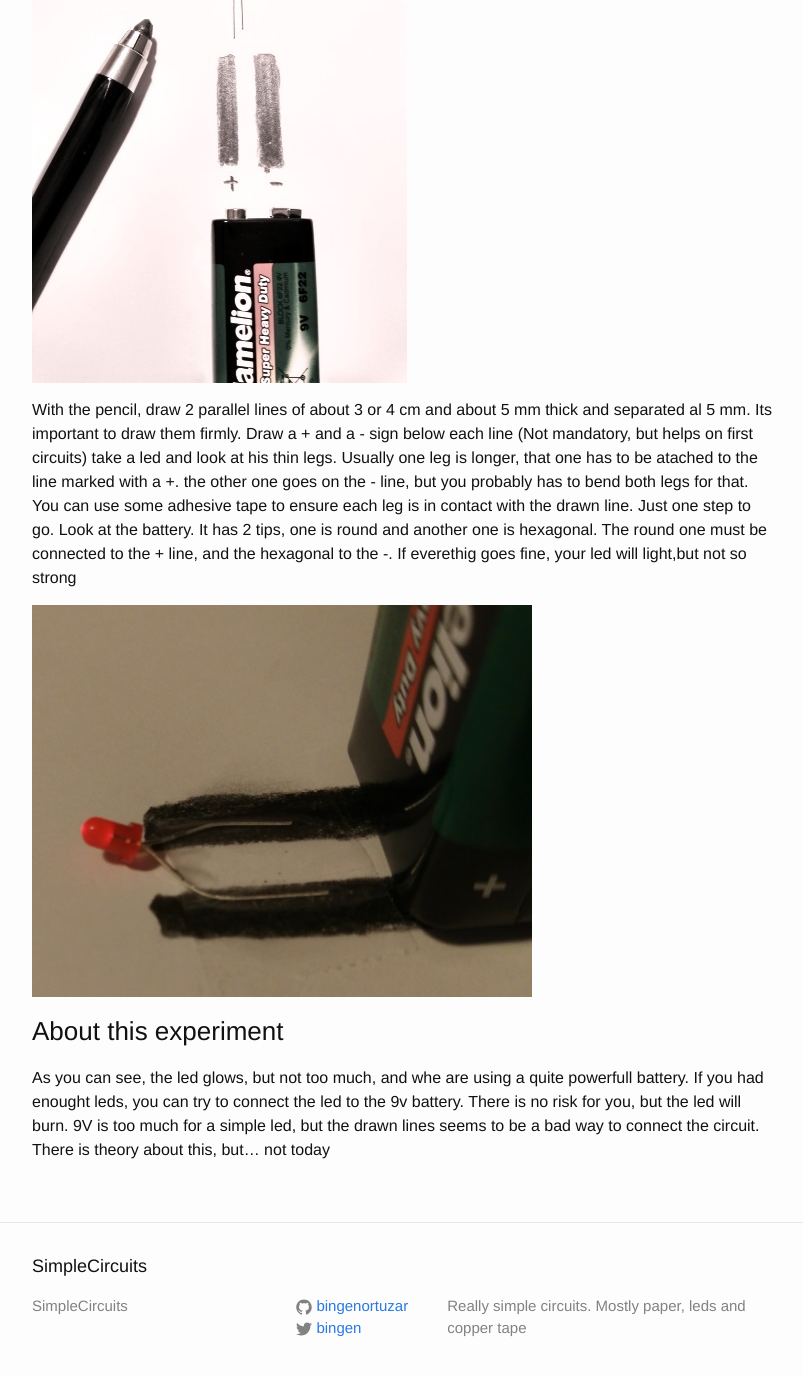
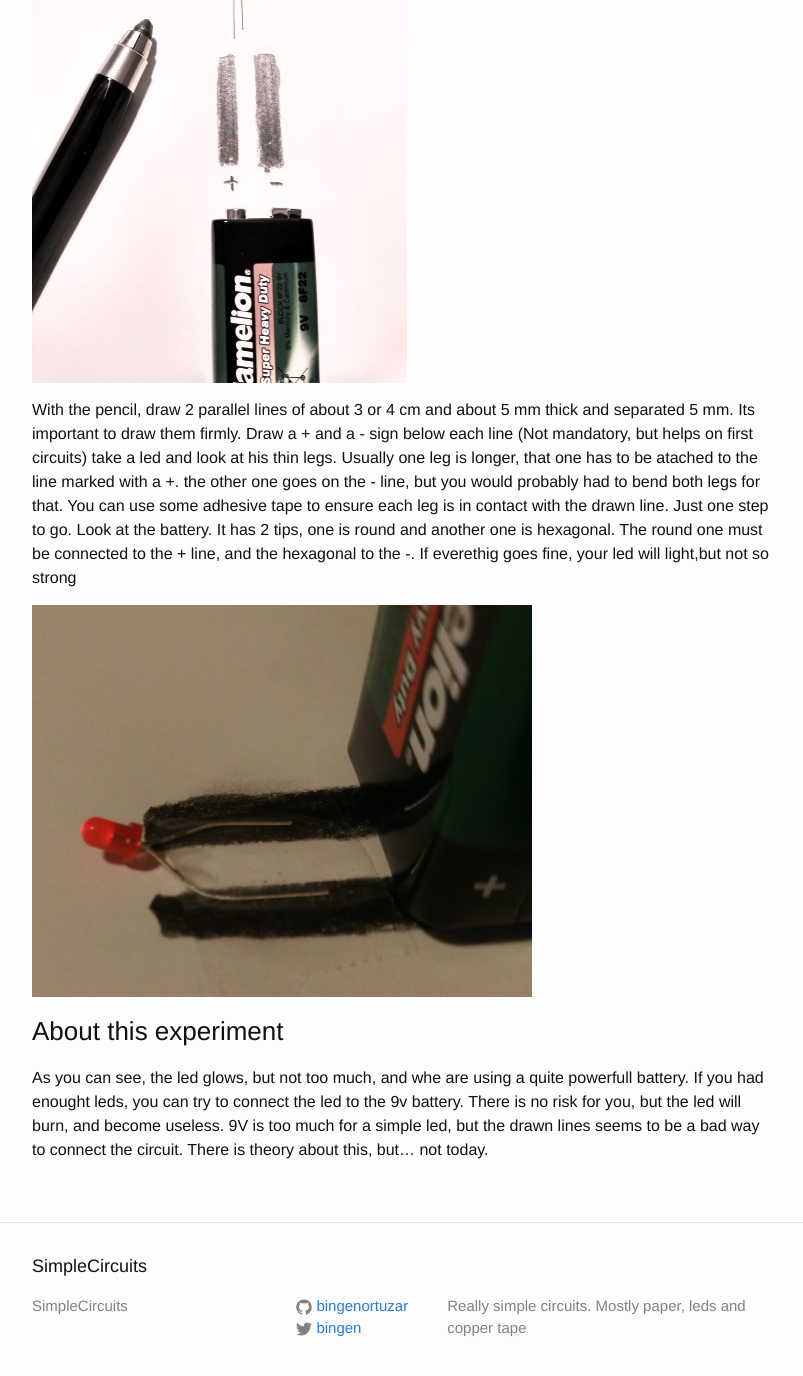
Before and after one commit to bingenortuzar/simplecircuits, a Jekyll site: the page built from _posts/2016-11-20-PaperDrawnCircuit.markdown, in a window 1280 px wide and 1400 px high, scrolled down 658 px. Shown: the top 1376 px of the window, without its empty margins (238-1041 px from the left). Built offline with Jekyll 4.4.1, drawn with Linux system fonts in a browser that asks for light colours; some of the changed text lies outside the part shown.

Commit message:
perhaps doing this in English is not a good idea :)

```diff
--- a/_posts/2016-11-20-FirsrCircuit.markdown
+++ b/_posts/2016-11-20-FirstCircuit.markdown
@@ -11,10 +11,9 @@ This circuit is the easiest one, so easy perhaps, but don't understimate it. Chi
         - CR2032 coin battery (or any other 3v coin battery)
         - one led
 
+![SimplestCircuit]({{ site.url }}/assets/SimplestCircuit500.jpg)
+
 ### The circuit schema
-
-
-![SimplestCircuit]({{ site.url }}/assets/SimplestCircuit500.jpg)
 
 Look at the battery, usually there's a + sign on one of the sides. Take a led and look at his thin legs. Usually one leg is longer, that one has to be atached to the + side of the battery and the other to the - side.
 that's all. easy no?
--- a/_posts/2016-11-20-PaperDrawnCircuit.markdown
+++ b/_posts/2016-11-20-PaperDrawnCircuit.markdown
@@ -20,8 +20,8 @@ This circuit is the very easy, but not so efficient, I like it because children
 ![PencilDrawn]({{ site.url }}/assets/PencilDrawnCircuit500.jpg)
 
 
-With the pencil, draw 2 parallel lines of about 3 or 4 cm and about 5 mm thick and separated al 5 mm. Its important to draw them firmly. Draw a + and a - sign below each line (Not mandatory, but helps on first circuits)
-take a led and look at his thin legs. Usually one leg is longer, that one has to be atached to the line marked with a +. the other one goes on the - line, but you probably has to bend both legs for that. You can use some adhesive tape to ensure each leg is in contact with the drawn line.
+With the pencil, draw 2 parallel lines of about 3 or 4 cm and about 5 mm thick and separated 5 mm. Its important to draw them firmly. Draw a + and a - sign below each line (Not mandatory, but helps on first circuits)
+take a led and look at his thin legs. Usually one leg is longer, that one has to be atached to the line marked with a +. the other one goes on the - line, but you would probably had to bend both legs for that. You can use some adhesive tape to ensure each leg is in contact with the drawn line.
 Just one step to go. Look at the battery. It has 2 tips, one is round and another one is hexagonal. The round one must be connected to the + line, and the hexagonal to the -. If everethig goes fine, your led will light,but not so strong
 
 ![PencilDrawn]({{ site.url }}/assets/PencilDrawnCircuit500Final.jpg)
@@ -29,5 +29,5 @@ Just one step to go. Look at the battery. It has 2 tips, one is round and anothe
 
 ### About this experiment
 
-As you can see, the led glows, but not too much, and whe are using a quite powerfull battery. If you had enought leds, you can try to connect the led to the 9v battery. There is no risk for you, but the led will burn.
-9V is too much for a simple led, but the drawn lines seems to be a bad way to connect the circuit. There is theory about this, but... not today
+As you can see, the led glows, but not too much, and whe are using a quite powerfull battery. If you had enought leds, you can try to connect the led to the 9v battery. There is no risk for you, but the led will burn, and become useless.
+9V is too much for a simple led, but the drawn lines seems to be a bad way to connect the circuit. There is theory about this, but... not today.
```
Also changed, not shown: other parts of _posts/2016-11-20-PaperDrawnCircuit.markdown (+1 -1 lines), _posts/2016-11-20-BaseCircuit.markdown (added, +26 -0 lines).
